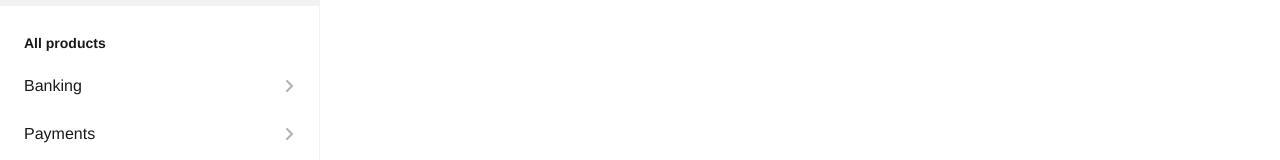
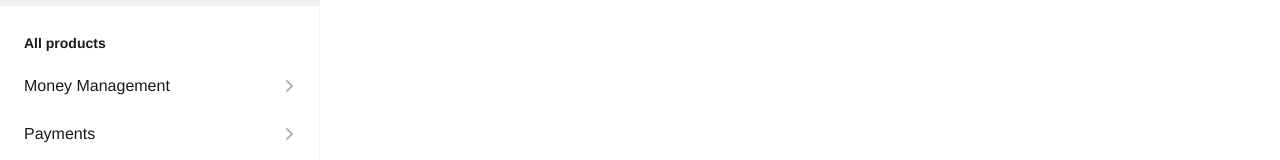
Before and after one commit to russellandrews-square/navigation-test, a plain HTML site: page index.html in a window 1280 px wide. Shown: the part 418-578 px from the top of the page. Drawn offline with Linux system fonts and the light colour scheme.

Commit message:
Changed the title of a category

```diff
--- a/index.html
+++ b/index.html
@@ -82,7 +82,7 @@
 			</div>
 			<ul class="categories">
 				<li id="banking">
-					<a href="#"><p class="emphasis-30">Banking</p></a>
+					<a href="#"><p class="emphasis-30">Money Management</p></a>
 				</li>
 				<li id="payments">
 					<a href="#"><p class="emphasis-30">Payments</p></a>
```
Also changed, not shown: product.html (+1 -1 lines).
